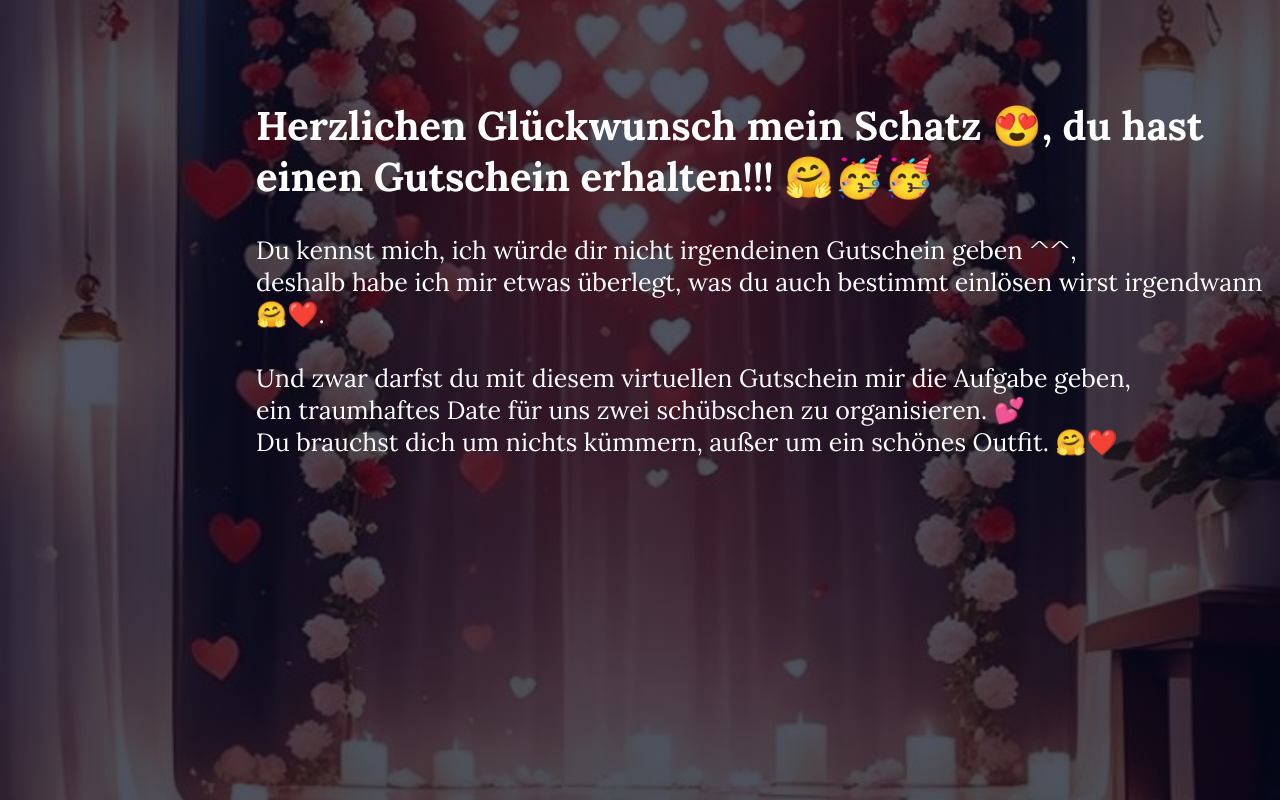
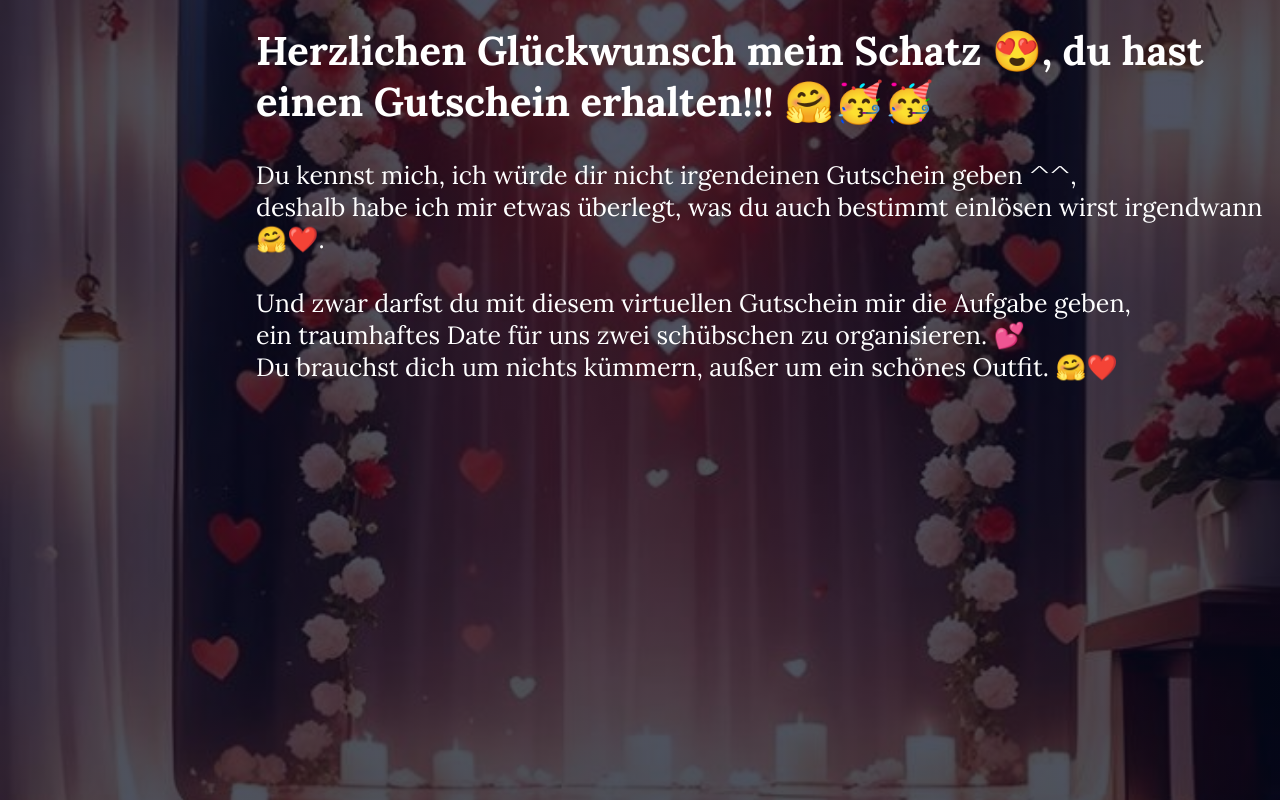
Before and after one commit to RealMontarox/valentinstag-website, a plain HTML site: page index.html in a window 1280 px wide. Drawn offline with Linux system fonts and the light colour scheme.

Commit message:
Add files via upload

```diff
--- a/style.css
+++ b/style.css
@@ -20,7 +20,7 @@
     width: 80%;
     color: #fff;
     position: relative;
-    top: 100px;
+    top: 25px;
     left: 20%;
 }
 .headtext{
```
